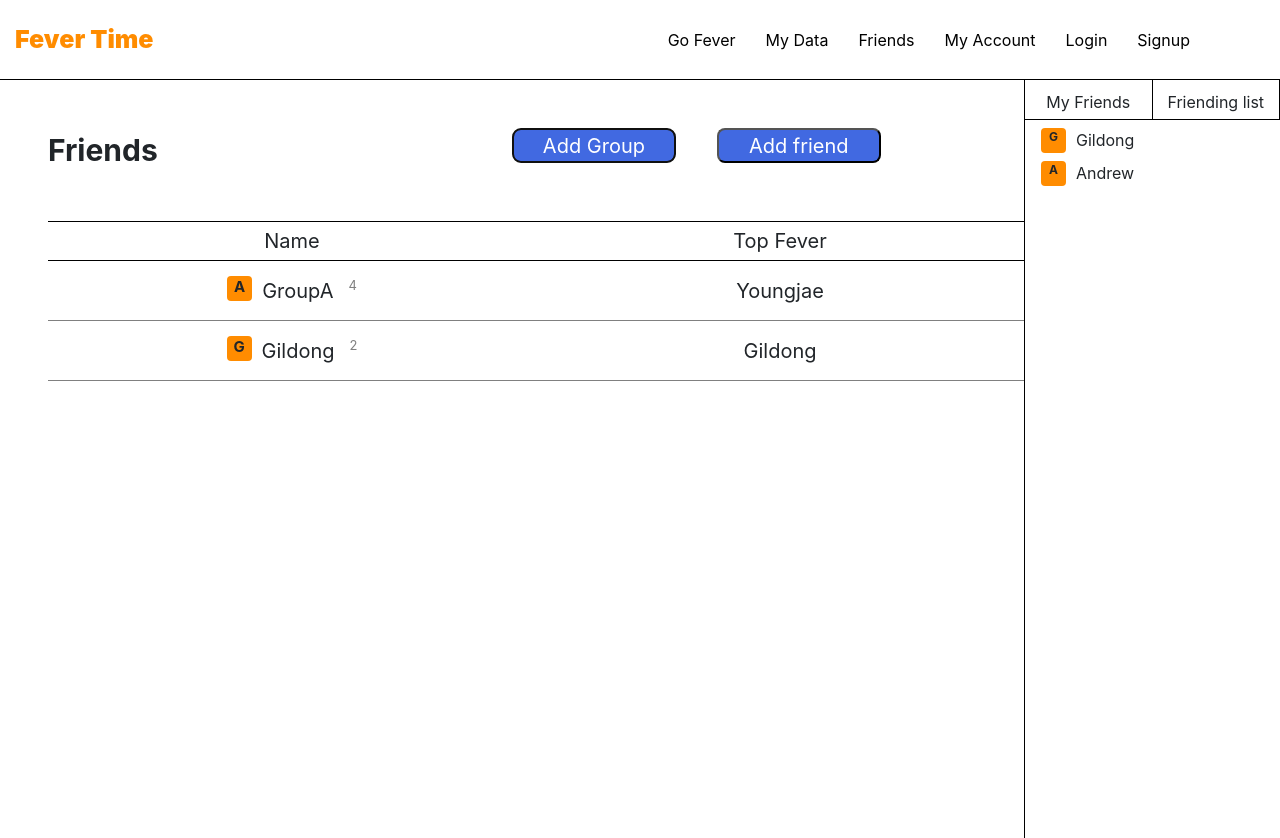
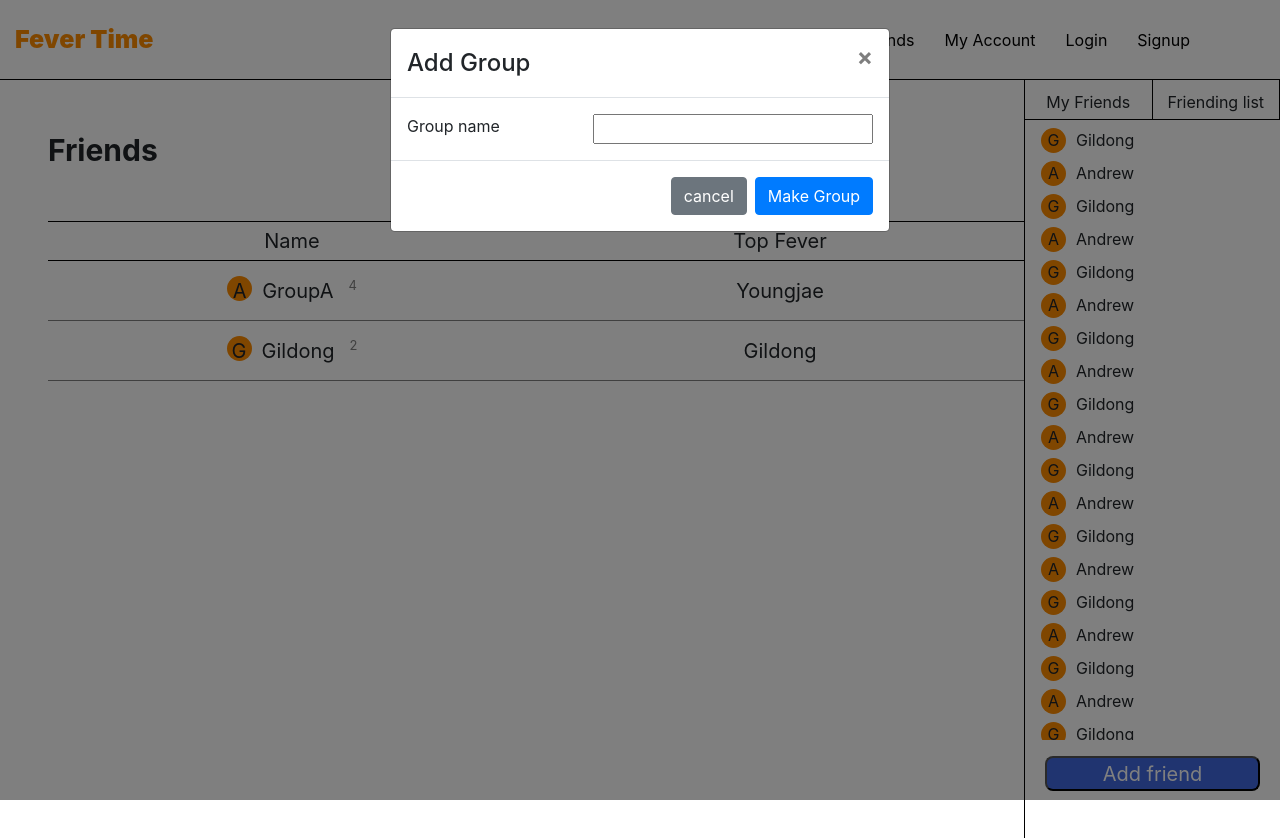
Before and after one commit to swsnu/swpp2019-team9, a React (Create React App) app in the folder fevertime_frontend/: page /friends in a window 1280 px wide. Both pictures are taken after a click on the button "Add Group". Shown: the top 838 px of the page. Built offline with nearby package versions, Linux system fonts and the light colour scheme.

Commit message:
10/14 (수) 21:23 YooYoungJae popup filled 추가, friends add friend 팝업 및 friendlist scroll 추가

```diff
--- a/fevertime_frontend/src/App.css
+++ b/fevertime_frontend/src/App.css
@@ -154,6 +154,20 @@
   border: 1px solid black;
 }
 
+/*scroll*/
+
+.friend-scroll{
+  height: calc(100% - 180px);
+  overflow: scroll; /* showing scrollbars */
+}
+
+.add-friend-button-wrapper{
+  width: 100%;
+  padding-left: 20px;
+  padding-right: 20px;
+}
+
+
 /*checkbox*/
 .checkbox{
   width: 20px;
@@ -223,7 +237,7 @@
 }
 
 
-.badge{
+.badge-custom{
   background-color: darkorange;
   border-radius: 500px;
   width: 25px;
--- a/fevertime_frontend/src/components/Friends.js
+++ b/fevertime_frontend/src/components/Friends.js
@@ -1,17 +1,96 @@
 import React, { Component } from 'react';
 import './Friends.css'
+import AddGroupPopup from "./component/PopupFilled";
 class Friends extends Component {
+    constructor (props)
+    {
+        super(props);
+        this.state={
+            showAddGroupPopup : false,
+            friendlist : [
+                {firstword : 'G', name : 'Gildong'},
+                {firstword : 'A', name : 'Andrew'},
+                {firstword : 'G', name : 'Gildong'},
+                {firstword : 'A', name : 'Andrew'},
+                {firstword : 'G', name : 'Gildong'},
+                {firstword : 'A', name : 'Andrew'},
+                {firstword : 'G', name : 'Gildong'},
+                {firstword : 'A', name : 'Andrew'},
+                {firstword : 'G', name : 'Gildong'},
+                {firstword : 'A', name : 'Andrew'},
+                {firstword : 'G', name : 'Gildong'},
+                {firstword : 'A', name : 'Andrew'},
+                {firstword : 'G', name : 'Gildong'},
+                {firstword : 'A', name : 'Andrew'},
+                {firstword : 'G', name : 'Gildong'},
+                {firstword : 'A', name : 'Andrew'},{firstword : 'G', name : 'Gildong'},
+                {firstword : 'A', name : 'Andrew'},
+                {firstword : 'G', name : 'Gildong'},
+                {firstword : 'A', name : 'Andrew'},
+                {firstword : 'G', name : 'Gildong'},
+                {firstword : 'A', name : 'Andrew'},
+                {firstword : 'G', name : 'Gildong'},
+                {firstword : 'A', name : 'Andrew'},{firstword : 'G', name : 'Gildong'},
+                {firstword : 'A', name : 'Andrew'},{firstword : 'G', name : 'Gildong'},
+                {firstword : 'A', name : 'Andrew'},{firstword : 'G', name : 'Gildong'},
+                {firstword : 'A', name : 'Andrew'},{firstword : 'G', name : 'Gildong'},
+                {firstword : 'A', name : 'Andrew'},
+                {firstword : 'G', name : 'Gildong'},
+                {firstword : 'A', name : 'Andrew'},
+                {firstword : 'A', name : 'Andrew'},{firstword : 'G', name : 'Gildong'},
+                {firstword : 'A', name : 'Andrew'},{firstword : 'G', name : 'Gildong'},
+                {firstword : 'A', name : 'Andrew'},{firstword : 'G', name : 'Gildong'},
+                {firstword : 'A', name : 'Andrew'},{firstword : 'G', name : 'Gildong'},
+                {firstword : 'A', name : 'Andrew'},
+                {firstword : 'G', name : 'Gildong'},
+                {firstword : 'A', name : 'Andrew'},
+            ],
+            groupName : '',
+
+        }
+    }
+    clickAddGroup = () => () => {
+        this.setState({
+            showAddGroupPopup : true,
+
+        })
+    }
+    clickAddGroupConfirm = () => () => {
+        this.setState({
+            showAddGroupPopup : false,
+            groupName : '',
+
+        })
+    }
+    clickClose = () => () => {
+        this.setState({
+            showAddGroupPopup : false,
+            groupName : ''
+        })
+    }
+    groupNameChange = (e) => {
+        this.setState({
+            groupName: e.target.value
+        })
+    }
+
     render() {
         return (
             <div className='d-flex h-100'>
+                <AddGroupPopup show={this.state.showAddGroupPopup}
+                            modalTitle={'Add Group'}
+                            content={'Group name'}
+                            buttonConfirm={'Make Group'}
+                            clickClose={this.clickClose()}
+                            clickConfirm={this.clickAddGroupConfirm()}
+                            changeContent={this.groupNameChange}
+                />
                 <div className='w-80 mt-5'>
                     <div className='d-flex'>
                         <div className='w-50 page-title pl-5'>Friends</div>
+                        <div className='w-20'></div>
                         <div className='w-20'>
-                            <button className='w-80 button-blue'>Add Group</button>
-                        </div>
-                        <div className='w-20'>
-                            <button className='w-80 button-blue'>Add friend</button>
+                            <button onClick={this.clickAddGroup()} className='w-80 button-blue'>Add Group</button>
                         </div>
                     </div>
                     <div className='d-flex mt-5 pl-5'>
@@ -23,7 +102,7 @@ class Friends extends Component {
                     <div className='pl-5'>
                         <div className='w-100 d-flex item-list'>
                             <div className='w-50 d-flex d-ho-center'>
-                                <div className='badge '>A</div>
+                                <div className='badge-custom '>A</div>
                                 GroupA
                                 <div className='p-number'>4</div>
                             </div>
@@ -31,7 +110,7 @@ class Friends extends Component {
                         </div>
                         <div className='w-100 d-flex item-list'>
                             <div className='w-50 d-flex d-ho-center'>
-                                <div className='badge '>G</div>
+                                <div className='badge-custom '>G</div>
                                 Gildong
                                 <div className='p-number'>2</div>
                             </div>
@@ -39,20 +118,23 @@ class Friends extends Component {
                         </div>
                     </div>
                 </div>
-                <div className='w-20 fri-list'>
+                <div className='w-20 fri-list p-relative'>
                     <div className='d-flex fri-list-button'>
                         <div className='w-50'>My Friends</div>
                         <div className='w-50'>Friending list</div>
                     </div>
-                    <div className='pl-3'>
-                        <div className='d-flex mt-2'>
-                            <div className='badge t-center'>G</div>
-                            Gildong
-                        </div>
-                        <div className='d-flex mt-2'>
-                            <div className='badge t-center'>A</div>
-                            Andrew
-                        </div>
+                    <div className='pl-3 friend-scroll'>
+                        {this.state.friendlist.map((value,index) => {
+                            return (
+                                <div className='d-flex mt-2' key={index}>
+                                    <div className='badge-custom t-center'>{value.firstword}</div>
+                                    {value.name}
+                                </div>
+                            );
+                        })}
+                    </div>
+                    <div className='add-friend-button-wrapper'>
+                        <button className='mt-3 w-100 button-blue'>Add friend</button>
                     </div>
                 </div>
 
--- /dev/null
+++ b/fevertime_frontend/src/components/component/PopupFilled.js
@@ -0,0 +1,53 @@
+import React, { Component } from 'react';
+import {Modal, Button} from 'react-bootstrap'
+class PopupFilled extends Component {
+    constructor(props){
+        super(props);
+        this.state = {
+            time : 0,
+            show : true
+
+        }
+    }
+    handleClose = () => () => {
+        this.setState({
+            show : false
+        })
+    }
+
+    render() {
+        return (
+            <Modal show={this.props.show} onHide={this.props.clickClose}>
+                <Modal.Header closeButton>
+                    <Modal.Title>{this.props.modalTitle}</Modal.Title>
+                </Modal.Header>
+                <Modal.Body>
+                    <div className='d-flex'>
+                        <div className='w-40'>
+                            {this.props.content}
+                        </div>
+                        <div className='w-60'>
+                            <input className='w-100' onChange={this.props.changeContent}/>
+                        </div>
+                    </div>
+                </Modal.Body>
+                <Modal.Footer>
+                    <Button variant="secondary" onClick={this.props.clickClose}>
+                        {this.props.buttonClose}
+                    </Button>
+                    <Button variant="primary" onClick={this.props.clickConfirm}>
+                        {this.props.buttonConfirm}
+                    </Button>
+                </Modal.Footer>
+            </Modal>
+        )
+    }
+}
+PopupFilled.defaultProps = {
+    show: false,
+    modalTitle: 'Modal title',
+    content: 'empty content',
+    buttonClose: 'cancel',
+    buttonConfirm: 'Confirm'
+};
+export default PopupFilled;
```
